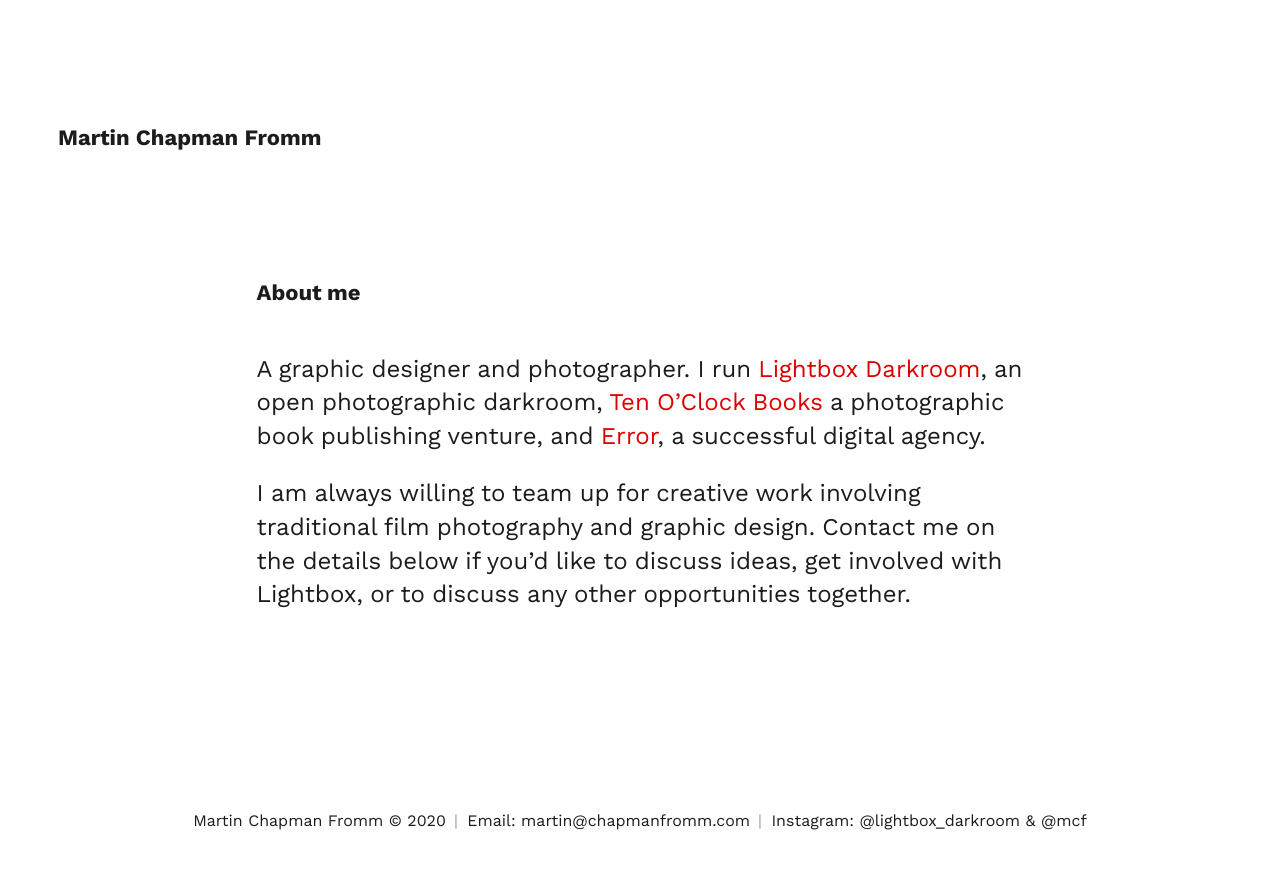
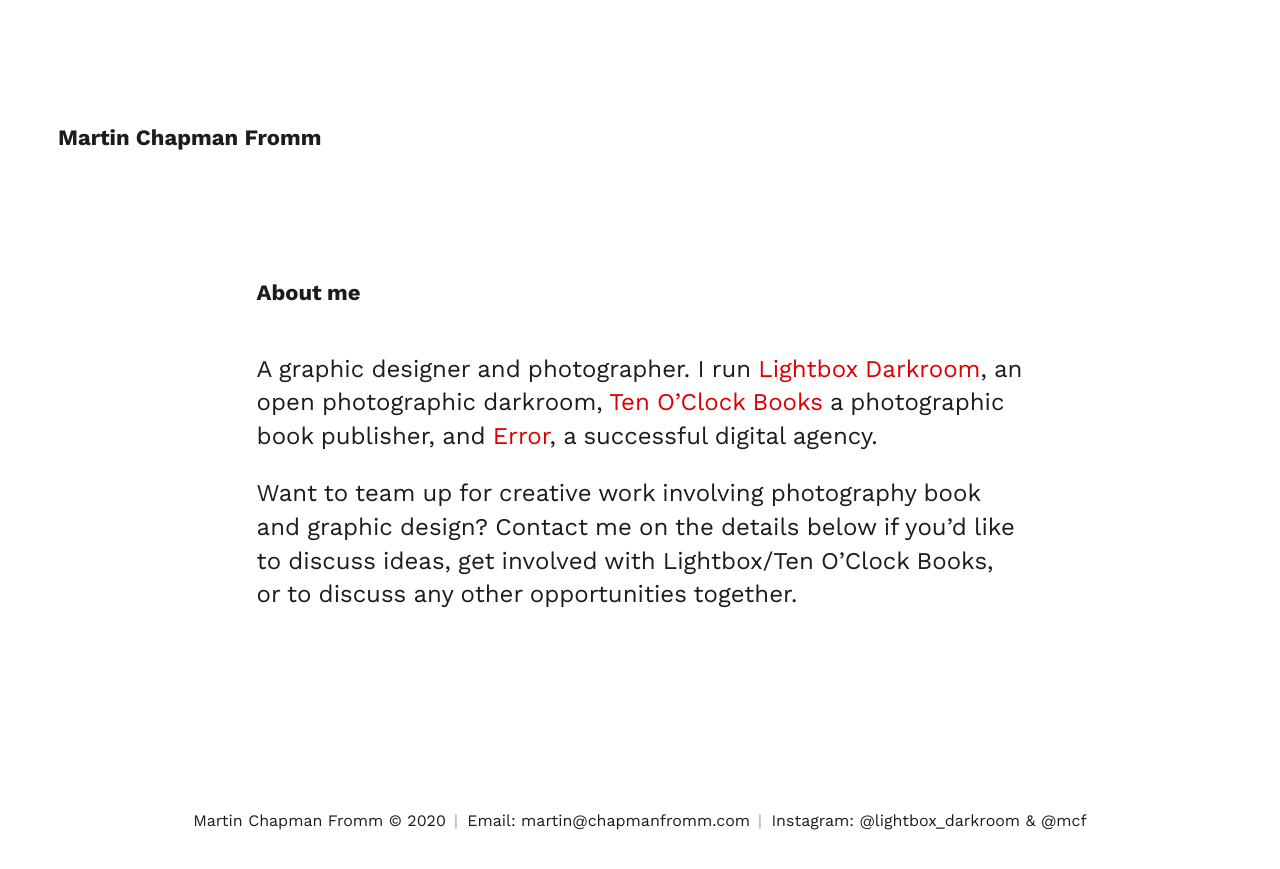
Before and after one commit to martincf/chapmanfromm, a Jekyll site: the page built from index.md, in a window 1280 px wide. Shown: the top 869 px of the page. Built offline with Jekyll 4.4.1, drawn with Linux system fonts in a browser that asks for light colours; our own code applies the rules of GitHub Pages for plain Markdown files.

Commit message:
Content changes

```diff
--- a/index.md
+++ b/index.md
@@ -4,6 +4,6 @@ layout: page
 
 # About me
 
-A graphic designer and photographer. I run [Lightbox Darkroom](http://www.lightbox.photo), an open photographic darkroom, [Ten O'Clock Books](https://www.tenoclockbooks.com) a photographic book publishing venture, and [Error](https://www.error.agency), a successful digital agency.
+A graphic designer and photographer. I run [Lightbox Darkroom](http://www.lightbox.photo), an open photographic darkroom, [Ten O'Clock Books](https://www.tenoclockbooks.com) a photographic book publisher, and [Error](https://www.error.agency), a successful digital agency.
 
-I am always willing to team up for creative work involving traditional film photography and graphic design. Contact me on the details below if you'd like to discuss ideas, get involved with Lightbox, or to discuss any other opportunities together.
+Want to team up for creative work involving photography book and graphic design? Contact me on the details below if you'd like to discuss ideas, get involved with Lightbox/Ten O'Clock Books, or to discuss any other opportunities together.
```
